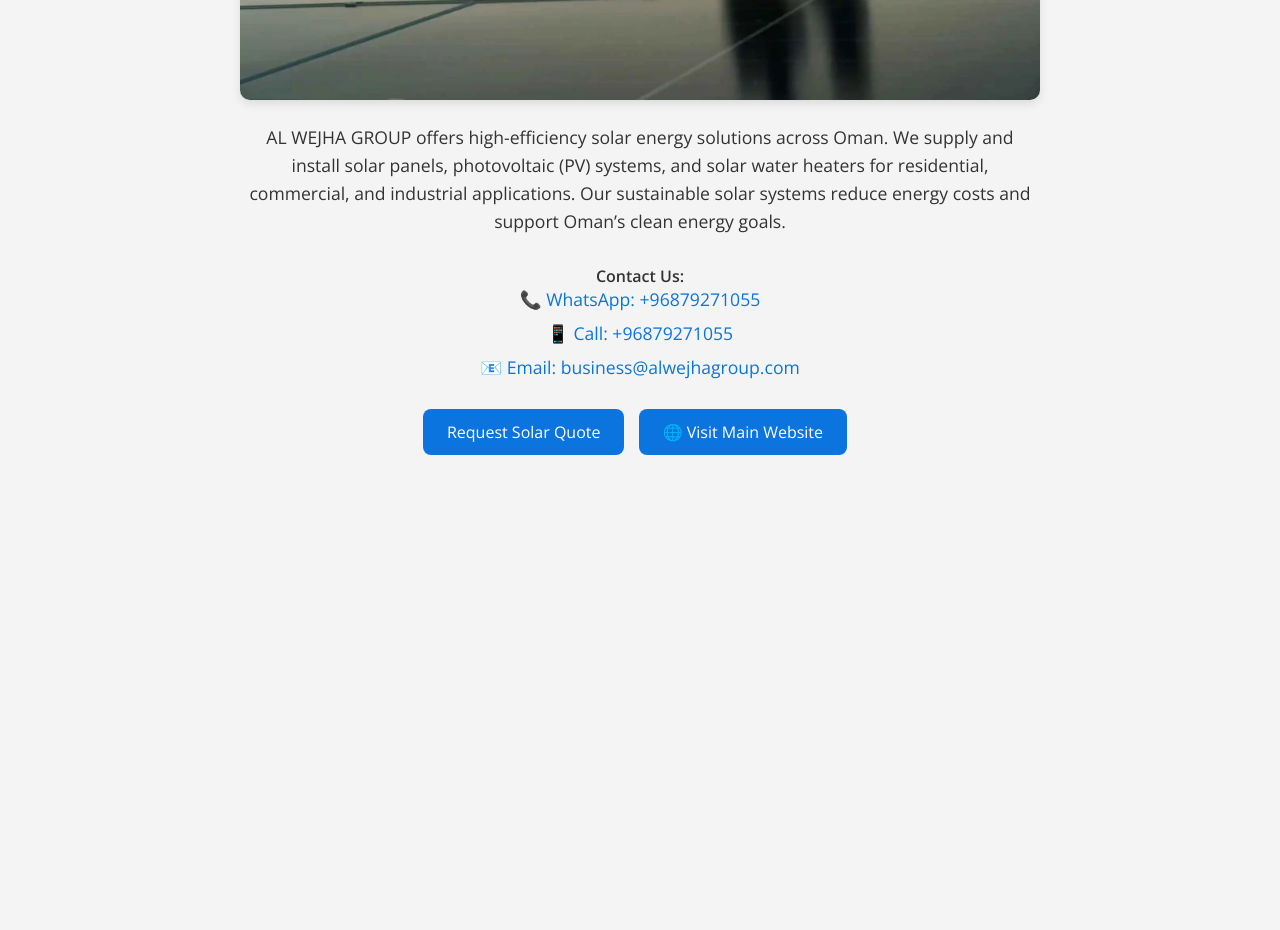
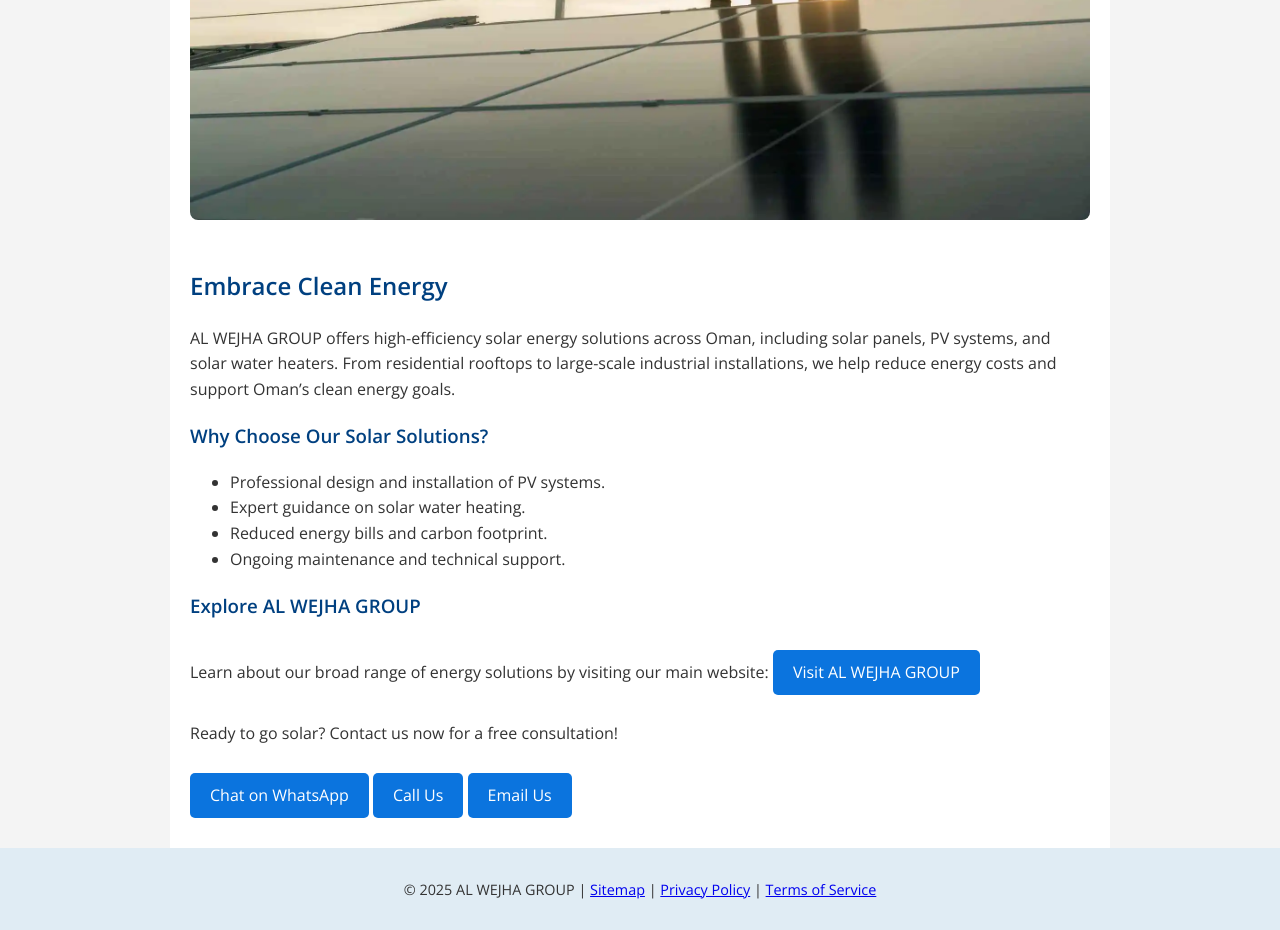
Before and after one commit to imferoz/solarsystems, a plain HTML site: page index.html in a window 1280 px wide. Shown: the part 680-1610 px from the top of the page. Before the commit the page ends 1175 px from the top, so only its background shows below. Drawn offline with nearby package versions, Linux system fonts and the light colour scheme.

Commit message:
Update index.html

```diff
--- a/index.html
+++ b/index.html
@@ -3,9 +3,8 @@
 <head>
   <meta charset="UTF-8" />
   <meta name="viewport" content="width=device-width, initial-scale=1.0, user-scalable=yes" />
-  <meta name="robots" content="index, follow" />
-  <meta name="description" content="Leading Solar System Supply & Installation in Oman – On-grid & off-grid solar panels, PV systems, solar water heaters, and green energy solutions." />
-  <meta name="keywords" content="Solar Systems Oman, Solar Panel Installation Oman, Solar Energy Oman, PV Systems Oman, Solar Contractors Oman, Renewable Energy Oman, Off-grid Solar Oman, Solar Power Solutions Oman, Solar Water Heaters Oman" />
+  <meta name="description" content="High-efficiency solar energy solutions in Oman, including solar panels, PV systems, and solar water heaters. Rely on AL WEJHA GROUP for sustainable, cost-saving power." />
+  <meta name="keywords" content="solar systems Oman, solar panels Oman, PV systems Oman, renewable energy Oman, AL WEJHA GROUP" />
   <meta name="author" content="AL WEJHA GROUP" />
   <title>Solar System Solutions in Oman | AL WEJHA GROUP</title>
   <link href="https://fonts.googleapis.com/css2?family=Open+Sans:wght@400;600&display=swap" rel="stylesheet">
@@ -16,85 +15,125 @@
       margin: 0;
       padding: 0;
       color: #333;
+      line-height: 1.6;
     }
     header {
       background-color: #0b74de;
-      color: white;
+      color: #fff;
       padding: 40px 20px;
       text-align: center;
     }
-    h1 {
+    header h1 {
+      font-size: 2.2rem;
       margin: 0;
-      font-size: 2rem;
+    }
+    nav {
+      text-align: center;
+      margin: 20px 0;
+    }
+    nav a {
+      margin: 0 10px;
+      color: #004080;
+      text-decoration: underline;
+      font-weight: 600;
     }
     section {
-      max-width: 800px;
-      margin: 40px auto;
-      padding: 0 20px;
+      max-width: 900px;
+      margin: 0 auto;
+      padding: 20px;
+      background-color: #fff;
+    }
+    h2, h3 {
+      color: #004080;
+    }
+    .cta, .backlink {
+      display: inline-block;
+      background-color: #0b74de;
+      color: #fff;
+      padding: 10px 20px;
+      text-decoration: none;
+      border-radius: 5px;
+      margin: 10px 0;
+    }
+    .cta:hover, .backlink:hover {
+      background-color: #095cb5;
+    }
+    .contact {
+      margin-top: 20px;
       text-align: center;
     }
-    p {
-      font-size: 1.1rem;
-      line-height: 1.6;
-    }
-    .contact {
-      margin-top: 30px;
-    }
     .contact a {
-      display: block;
-      font-size: 1.1rem;
+      display: inline-block;
+      margin: 5px 10px;
       color: #0b74de;
-      margin-bottom: 10px;
       text-decoration: none;
-    }
-    .cta, .visit-main {
-      display: inline-block;
-      background-color: #0b74de;
-      color: white;
-      padding: 12px 24px;
-      text-decoration: none;
-      border-radius: 8px;
-      margin-top: 20px;
-      margin-right: 10px;
-    }
-    .cta:hover, .visit-main:hover {
-      background-color: #095cb5;
     }
     img.hero-img {
       max-width: 100%;
       height: auto;
-      margin-top: 20px;
-      border-radius: 10px;
-      box-shadow: 0 4px 10px rgba(0,0,0,0.1);
+      border-radius: 8px;
+      margin: 20px 0;
+    }
+    footer {
+      background-color: #e0ecf4;
+      text-align: center;
+      padding: 15px;
+      font-size: 0.9rem;
     }
   </style>
 </head>
 <body>
   <header>
-    <h1>Solar System Supply & Services in Oman</h1>
-    <p>Solar Panel Installation | PV Systems | Green Energy Experts</p>
+    <h1>Solar System Solutions in Oman</h1>
+    <p>PV Installations & Sustainable Energy Services</p>
   </header>
 
+  <nav>
+    <a href="https://www.alwejhagroup.com/">Home</a>
+    <a href="https://www.alwejhagroup.com/area-of-expertise" target="_blank">Area Of Expertise</a>
+    <a href="https://www.alwejhagroup.com/our-services" target="_blank">Our Services</a>
+    <a href="https://www.alwejhagroup.com/our-clients" target="_blank">Our Clients</a>
+    <a href="https://www.alwejhagroup.com/contact" target="_blank">Contact</a>
+  </nav>
+
   <section>
-    <!-- Image -->
-    <img src="./solarsystems.webp" alt="Solar Panel and PV Installation in Oman" class="hero-img" loading="lazy">
+    <!-- Hero Image -->
+    <img class="hero-img" src="./solarsystems.webp" alt="Solar Systems in Oman - PV Installations and Sustainable Solutions">
 
+    <h2>Embrace Clean Energy</h2>
     <p>
-      AL WEJHA GROUP offers high-efficiency solar energy solutions across Oman. We supply and install solar panels,
-      photovoltaic (PV) systems, and solar water heaters for residential, commercial, and industrial applications.
-      Our sustainable solar systems reduce energy costs and support Oman’s clean energy goals.
+      AL WEJHA GROUP offers high-efficiency solar energy solutions across Oman, including solar panels, PV systems, and solar water heaters. From residential rooftops to large-scale industrial installations, we help reduce energy costs and support Oman’s clean energy goals.
     </p>
 
-    <div class="contact">
-      <strong>Contact Us:</strong>
-      <a href="https://wa.me/96879271055" target="_blank" aria-label="Chat with us on WhatsApp">📞 WhatsApp: +96879271055</a>
-      <a href="tel:+96879271055" aria-label="Call us at +96879271055">📱 Call: +96879271055</a>
-      <a href="mailto:business@alwejhagroup.com" aria-label="Email us at business@alwejhagroup.com">📧 Email: business@alwejhagroup.com</a>
-    </div>
+    <h3>Why Choose Our Solar Solutions?</h3>
+    <ul>
+      <li>Professional design and installation of PV systems.</li>
+      <li>Expert guidance on solar water heating.</li>
+      <li>Reduced energy bills and carbon footprint.</li>
+      <li>Ongoing maintenance and technical support.</li>
+    </ul>
 
-    <!-- CTA -->
-    <a class="cta" href="https://wa.me/96879271055" target="_blank">Request Solar Quote</a>
-    <a class="visit-main" href="https://www.alwejhagroup.com" target="_blank">🌐 Visit Main Website</a>
+    <h3>Explore AL WEJHA GROUP</h3>
+    <p>
+      Learn about our broad range of energy solutions by visiting our main website:
+      <a class="backlink" href="https://www.alwejhagroup.com/" target="_blank">Visit AL WEJHA GROUP</a>
+    </p>
+
+    <!-- Call-To-Action -->
+    <p>
+      Ready to go solar? Contact us now for a free consultation!
+    </p>
+    <a class="cta" href="https://wa.me/96879271055" target="_blank">Chat on WhatsApp</a>
+    <a class="cta" href="tel:+96879271055">Call Us</a>
+    <a class="cta" href="mailto:business@alwejhagroup.com">Email Us</a>
   </section>
+
+  <footer>
+    <p>&copy; 2025 AL WEJHA GROUP |
+      <a href="https://www.alwejhagroup.com/sitemap.xml">Sitemap</a> |
+      <a href="https://www.alwejhagroup.com/privacy-policy">Privacy Policy</a> |
+      <a href="https://www.alwejhagroup.com/terms-of-service">Terms of Service</a>
+    </p>
+  </footer>
 </body>
 </html>
```
